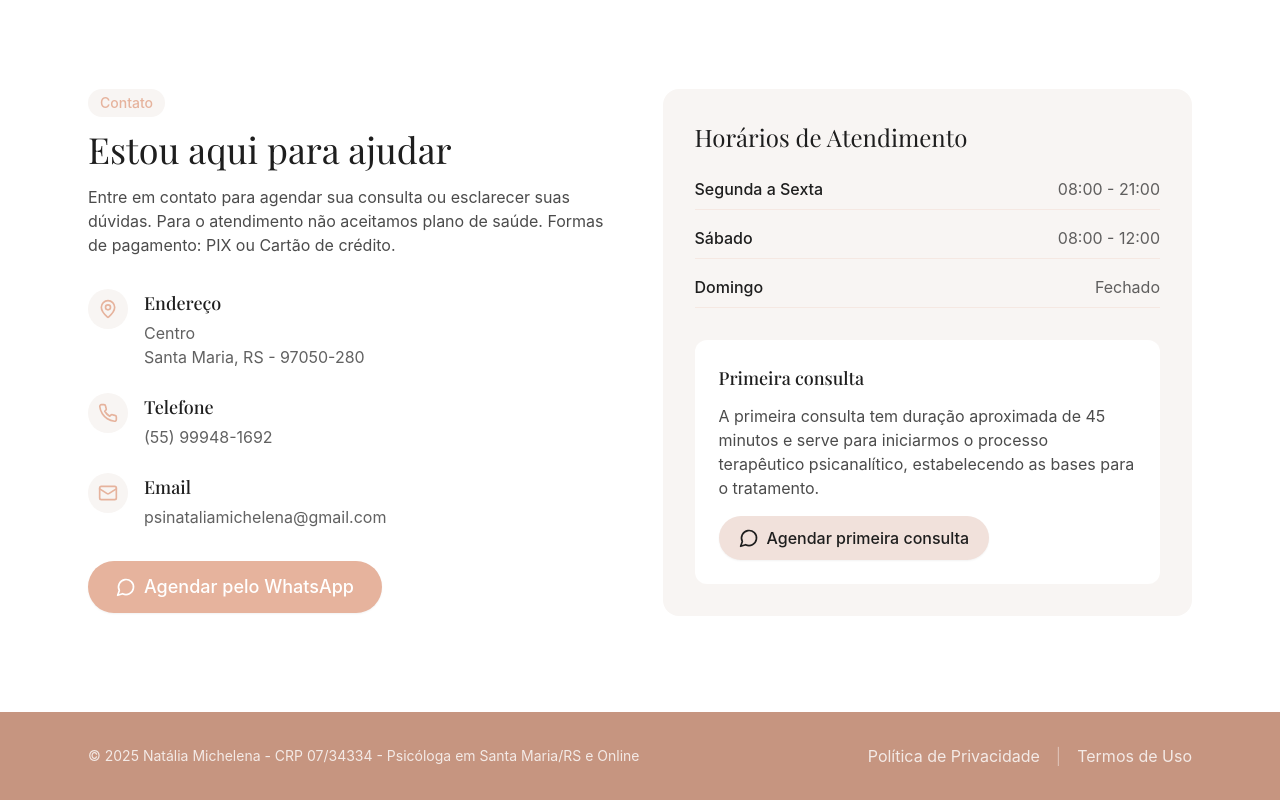
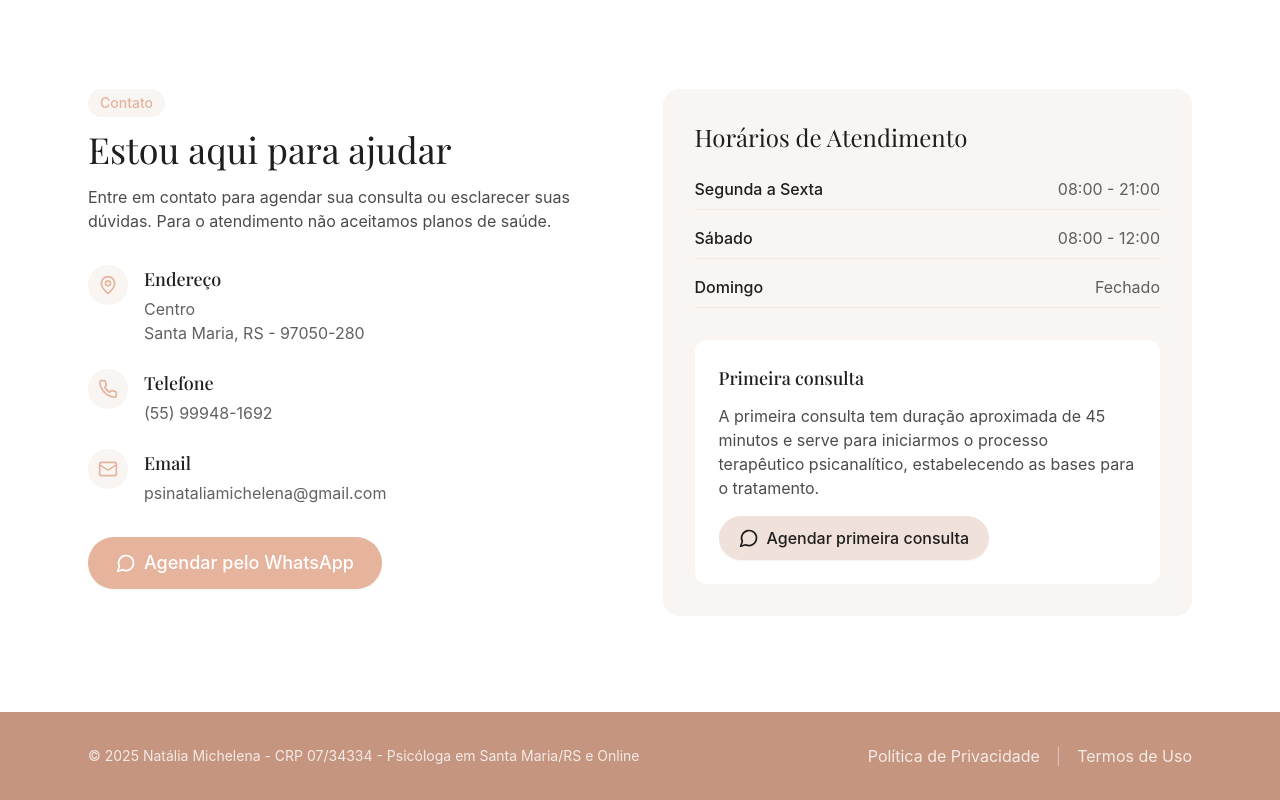
Before and after one commit to ThallesTrafego/psychologix-connect, a React (Vite) app: page / in a window 1280 px wide. Shown: the part 3575-4375 px from the top of the page. Built offline with nearby package versions, Linux system fonts and the light colour scheme.

Commit message:
ajuste2-28.03

```diff
--- a/src/pages/Index.tsx
+++ b/src/pages/Index.tsx
@@ -122,7 +122,7 @@ const Index = () => {
                 Estou aqui para ajudar
               </h2>
               <p className="text-psycho-text/80 mb-8">
-                Entre em contato para agendar sua consulta ou esclarecer suas dúvidas. Para o atendimento não aceitamos plano de saúde. Formas de pagamento: PIX ou Cartão de crédito.
+                Entre em contato para agendar sua consulta ou esclarecer suas dúvidas. Para o atendimento não aceitamos planos de saúde.
               </p>
 
               <div className="space-y-6 mb-8">
```
